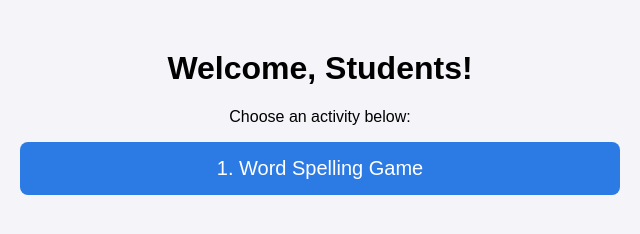
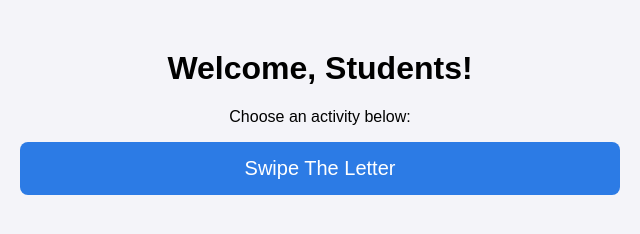
Before and after one commit to RoyKnoss/MyClassApps, a plain HTML site: page index.html in a window 1280 px wide. Shown: the full height of the page, 320-960 px from the left. Drawn offline with Linux system fonts and the light colour scheme.

Commit message:
Update index.html

```diff
--- a/index.html
+++ b/index.html
@@ -13,7 +13,7 @@
   <h1>Welcome, Students!</h1>
   <p>Choose an activity below:</p>
 
-  <a href="spelling-game/">1. Word Spelling Game</a>
+  <a href="SwipeTheLetter/">Swipe The Letter</a>
   <!-- Add more links here as you upload more apps! -->
 </body>
 </html>
```
